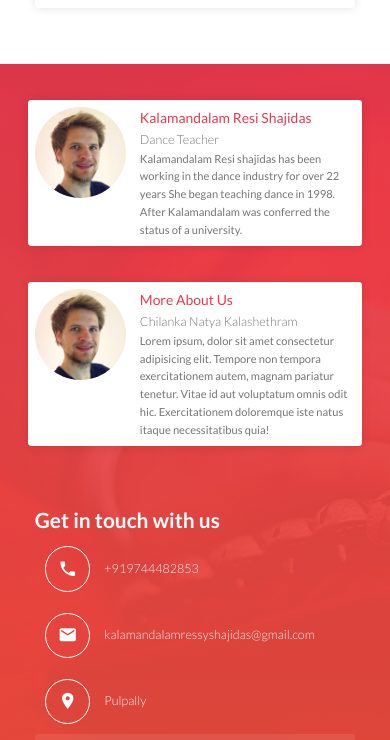
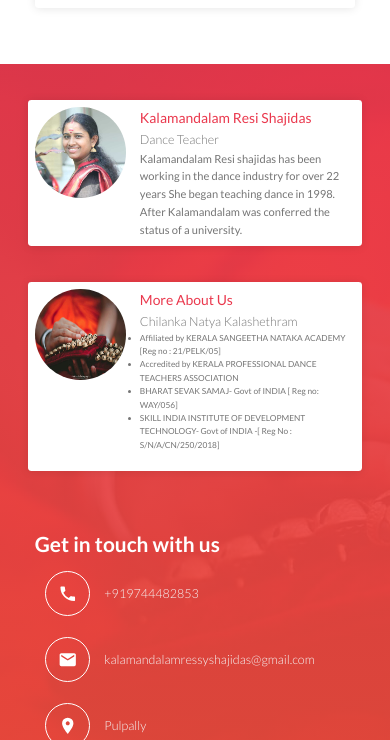
Before and after one commit to donjosemathew/Chilanka-Website-Design, a website: page index.html in a window 390 px wide. Shown: the part 3188-3928 px from the top of the page. Drawn offline with Linux system fonts and the light colour scheme.

Commit message:
Responsive

```diff
--- a/_fonts.scss
+++ b/_fonts.scss
@@ -129,3 +129,9 @@ q{
     text-decoration: none;
     color: #ffffff;
 }
+.list{
+    font-size: 1.2rem;
+            color: #757575;
+            font-weight: 400;
+            word-spacing: .01rem;
+}
--- a/index.html
+++ b/index.html
@@ -220,7 +220,7 @@
                 <div class="faculty_base">
                     <div class="faculty_container">
                         <div class="faculty_item">
-                            <img src="img/user.jpg" alt="User" class="faculty_item_img">
+                            <img src="img/tcr.jpg" alt="User" class="faculty_item_img">
                             <div class="faculty_item_box">
                                 <h6>Kalamandalam Resi Shajidas</h6>
                                 <p class="faculty_item_title">
@@ -235,17 +235,20 @@
 
                         </div>
                         <div class="faculty_item">
-                            <img src="img/user.jpg" alt="User" class="faculty_item_img">
+                            <img src="img/banner.jpg" alt="User" class="faculty_item_img">
                             <div class="faculty_item_box">
                                 <h6>More About Us</h6>
                                 <p class="faculty_item_title">
                                     Chilanka Natya Kalashethram
                                 </p>
                                 <p class="faculty_item_text">
-                                    Lorem ipsum, dolor sit amet consectetur adipisicing elit. Tempore non
-                                    tempora exercitationem autem, magnam pariatur tenetur. Vitae id aut
-                                    voluptatum omnis odit hic. Exercitationem doloremque iste natus itaque
-                                    necessitatibus quia!
+                                    <ul class="list">
+                                        <li>Affiliated by KERALA SANGEETHA NATAKA ACADEMY [Reg no : 21/PELK/05]</li>
+                                        <li>Accredited by KERALA PROFESSIONAL DANCE TEACHERS ASSOCIATION</li>
+                                        <li>BHARAT SEVAK SAMAJ- Govt of INDIA [ Reg no: WAY/056]</li>
+                                        <li>SKILL INDIA INSTITUTE OF DEVELOPMENT TECHNOLOGY- Govt of INDIA -[ Reg No : S/N/A/CN/250/2018]</li>
+                                    </ul>
+                                    <br>
                                 </p>
                             </div>
                         </div>
@@ -310,7 +313,7 @@
                             </div>
                             </a>
 
-                            <a href="https://www.facebook.com/chilanka.kalakshethra"  target="_blank" >
+                            <a href="https://youtube.com"  target="_blank" >
                             <div class="socialmedia_item">
                                 <svg class="socialmedia_item_icon socialmedia_item_icon_y">
                                     <use xlink:href="img/SVG/sprite.svg#icon-youtube"></use>
--- a/sass/_typography.scss
+++ b/sass/_typography.scss
@@ -845,7 +845,7 @@ header{
     transition: all .2s;
     &:hover{
         border: solid 1rem #EA384D;
-        transform: rotate(5deg);
+        transform: scale(1.1);
     }
 
     }
```
Also changed, not shown: css/style.css.
